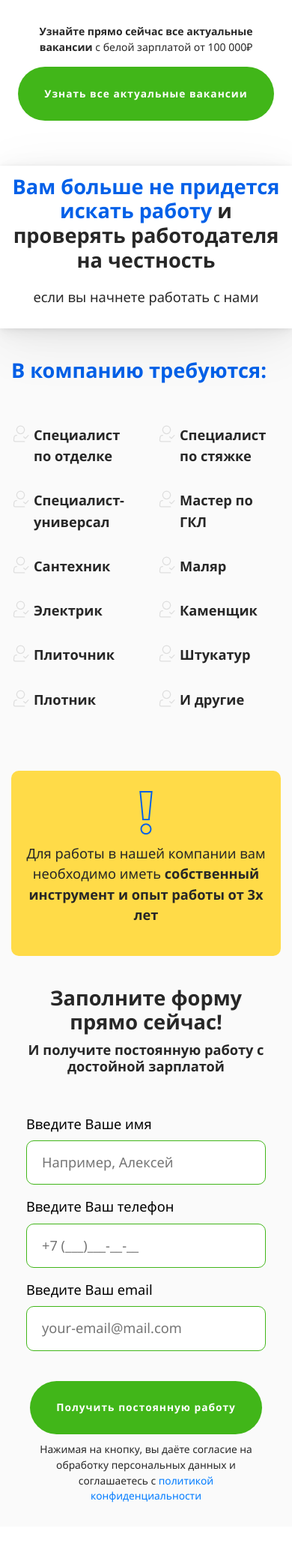
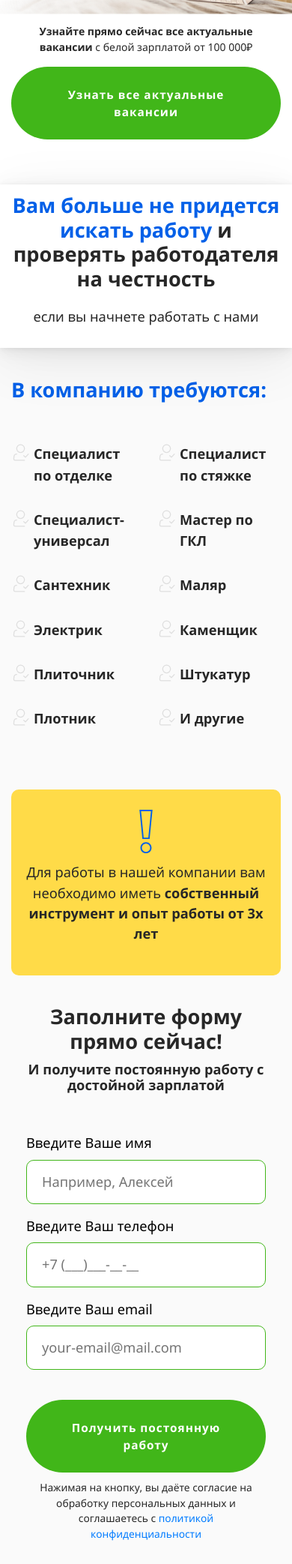
Before and after one commit to MichailoOvchar/domeo.lending, a PHP site: page / in a window 390 px wide. Shown: the part 821-2907 px from the top of the page at 75% size. Run offline with PHP 8.4, Linux system fonts and the light colour scheme.

Commit message:
fix игеещт ащте

```diff
--- a/css/style.css
+++ b/css/style.css
@@ -33,7 +33,7 @@ button:hover {
 }
 @media (max-width: 768px) {
   button {
-    font-size: 0.86rem;
+    font-size: 0.96rem;
     padding: 25.5px 35.5px;
   }
 }
@@ -61,7 +61,7 @@ a.button:hover {
 }
 @media (max-width: 768px) {
   a.button {
-    font-size: 0.86rem;
+    font-size: 0.96rem;
     padding: 25.5px 35.5px;
     margin: 0 auto;
   }
--- a/resources/scss/main.scss
+++ b/resources/scss/main.scss
@@ -30,7 +30,7 @@ button{
     }
 
     @media(max-width: 768px){
-        font-size: 0.86rem;
+        font-size: 0.96rem;
         padding: 25.5px 35.5px;
     }
 }
@@ -55,7 +55,7 @@ a.button{
     }
 
     @media(max-width: 768px){
-        font-size: 0.86rem;
+        font-size: 0.96rem;
         padding: 25.5px 35.5px;
         margin: 0 auto;
     }
```
